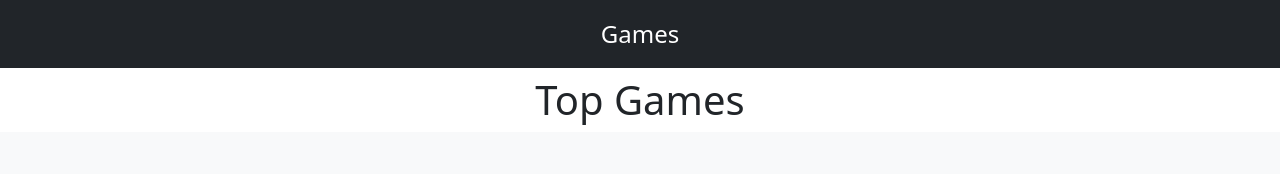
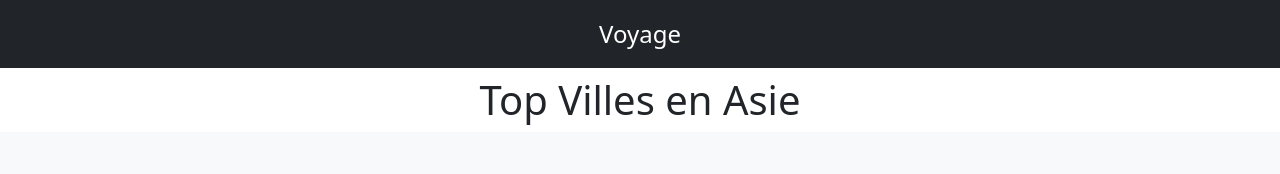
Before and after one commit to amalraj78/bootstrap_games, a website: page index.html in a window 1280 px wide. Shown: the top 174 px of the page. Drawn offline with nearby package versions, Linux system fonts and the light colour scheme.

Commit message:
finalisation

```diff
--- a/index.html
+++ b/index.html
@@ -15,11 +15,11 @@
 <body>
 <header class="d-flex flex-wrap justify-content-center py-3 text-bg-dark">
     <a href="/" class="d-flex align-items-center text-white text-decoration-none">
-        <span class="fs-4 text-center">Games</span>
+        <span class="fs-4 text-center">Voyage</span>
     </a>
 </header>
 <section>
-    <h1 class="text-center mt-2">Top Games</h1>
+    <h1 class="text-center mt-2">Top Villes en Asie</h1>
     <div class="album py-5 bg-light">
         <div class="container">
             <div class="row row-cols-1 row-cols-sm-2 row-cols-md-3 g-3">
```
